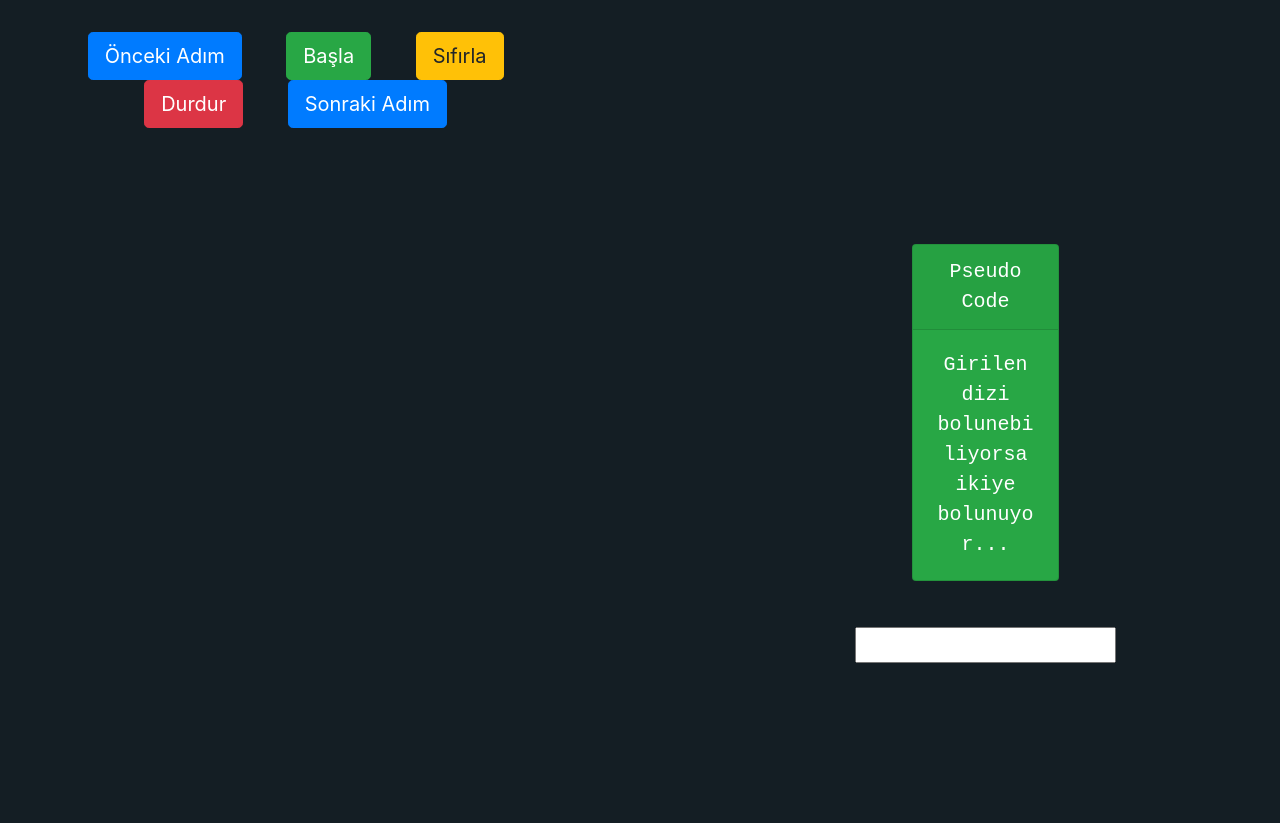
After one commit to Mcahitcali/Merge-Sort-Visualizer, a PHP site: page /designtest.html in a window 1280 px wide. The commit adds this page. Run offline with PHP 8.4, Linux system fonts and the light colour scheme.

```diff
--- /dev/null
+++ b/designtest.html
@@ -0,0 +1,47 @@
+<html>
+  <head>
+    <title>Circles</title>
+    <meta charset="utf-8" />
+    <script src="jquery.min.js" type="text/javascript"></script>
+    <script src="circle.min.js" type="text/javascript"></script>
+    <!-- <script src="jscript.js" type="text/javascript"></script> -->
+    <!-- <script src="merge.js" type="text/javascript"></script> -->
+    <link rel="stylesheet" type="text/css" href="style.css" />
+    <link rel="stylesheet" href="bootstrap.min.css" />
+  </head>
+
+  <body>
+    <div class="contain">
+      <div class="pseudo-contain">
+        <div class="card text-white mx-auto bg-success mb-3 w-25">
+          <div class="card-header">Pseudo Code</div>
+          <div class="card-body">
+            <p class="card-text">
+              Girilen dizi bolunebiliyorsa ikiye bolunuyor...
+            </p>
+          </div>
+        </div><br/>
+        <input id="ex16a" type="text"/><br/>
+      </div>
+      <div id="controls" class="controls">
+        <button id="backward" class="btn btn-primary btn-lg buttons">
+          Önceki Adım
+        </button>
+        <button id="start" class="btn btn-success btn-lg buttons">Başla</button>
+        <button id="restart" class="btn btn-warning btn-lg buttons">
+          Sıfırla
+        </button>
+        <button id="stop" class="btn btn-danger btn-lg buttons">Durdur</button>
+        <button id="forward" class="btn btn-primary btn-lg buttons">
+          Sonraki Adım
+        </button>
+      </div>
+      <div id="canvas" class="canvas">
+        <div id="origin-array" class="head"></div>
+        <div id="left-head" class="left-head"></div>
+        <div id="right-head" class="right-head"></div>
+        <div id="result-head" class="result-head"></div>
+      </div>
+    </div>
+  </body>
+</html>
--- a/style.css
+++ b/style.css
@@ -1,11 +1,25 @@
 body {
-    background-color: #141e24;
+    background-color: #141e24 !important;
+    color: white !important;
 }
 
-.controls {
-    margin: 2em;
-    text-align: center;
+#ex1Slider .slider-selection {
+	background: #BABABA;
 }
+.circle {
+    display: inline-block;
+    margin: 1em;
+    opacity: 0;
+}
+.head > .circles > .circle {
+    opacity: 1;
+}
+
+.circles-decimals {
+    font-size: 0.4em;
+}
+
+
 
 .buttons {
     display: inline-block;
@@ -13,33 +27,109 @@ body {
     margin-right: 1em;
 }
 
+.contain {
+    margin-bottom: 10em;
+    display: grid;
+    grid-template-areas: "header"
+                         "controls"
+                         "canvas";
+}
+
+.header-contain {
+    grid-template-areas: "description pseudo";
+    grid-template-columns: repeat(2,1fr);
+    align-items: center;
+    grid-gap: 10em;
+    display: grid;
+    grid-area: header;
+}
+
+.description {
+    float: left;
+    font-family:Arial, Helvetica, sans-serif ;
+    font-size: 2em;
+    margin-left: 2em;
+    grid-area: description;
+}
+
+.desc-title {
+    font-size: 45px;
+    margin-bottom: 1em;
+}
+
+.pseudo-contain {
+    margin-top: 1em;
+    padding-left: 5em;
+    font-family: 'Courier New', Courier, monospace;
+    font-size: 1.25rem;
+    text-align: center;
+    color: #141e24;
+    grid-area: pseudo;
+}
+
 .canvas {
     margin-top: 0em;
+    display: grid;
+    grid-template-areas: "header header "
+                       "left  right"
+                       "result result";
+
+    grid-area: canvas;
+    grid-row-gap: 2em;
+    justify-items: center;
 }
 
-.circle {
-    display: inline-block;
-    margin: 1em;
+.controls {
+    margin: 2em;
+    text-align: center;
+    grid-area: controls;
 }
 
-.circles-decimals {
-    font-size: 0.4em;
-}
 
 .head {
     text-align: center;
+    grid-area: header;
+}
+
+.left-head {
+    grid-area: left;
+}
+
+.right-head {
+    grid-area: right;
+}
+
+.result-head {
+    grid-area: result;
+}
+
+.circles {
+    grid-area: circles;
+    justify-self: center;
 }
 
 .left {
     float: left;
-    display: none;
+    display: grid;
+    grid-template-areas: "circles circles "
+                       "left  right"
+                       "result result";
+    grid-column-gap: 5rem;
+    grid-area: left;
 }
 
 .right {
     float: right;
-    display: none;
+    display: grid;
+    grid-template-areas: "circles circles "
+                       "left  right"
+                       "result result";
+    grid-column-gap: 5rem;
+    grid-area: right;
 }
 
 .result {
-  display: none;
+  display: grid;
+  grid-area: result;
+  justify-self: center;
 }
```
Also changed, not shown: index.html (+60 -6 lines), jscript.js (+171 -45 lines).
